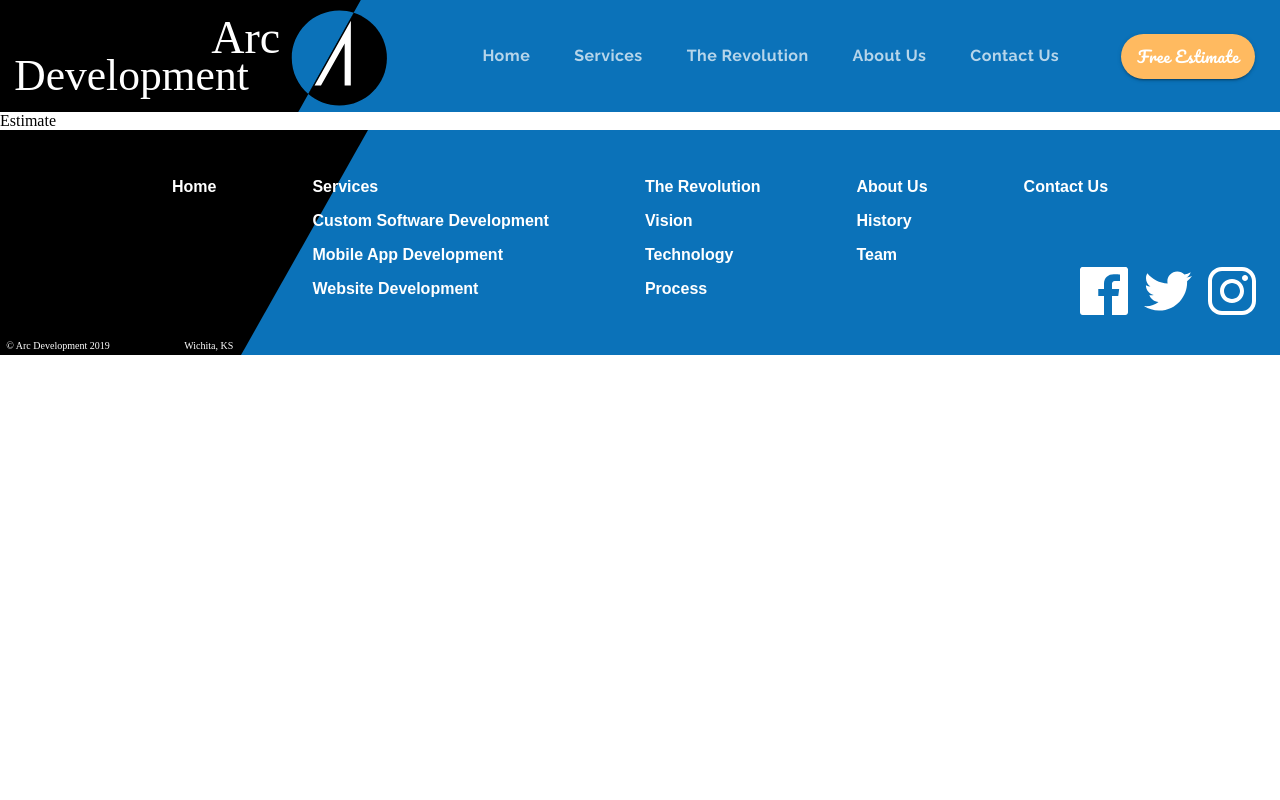
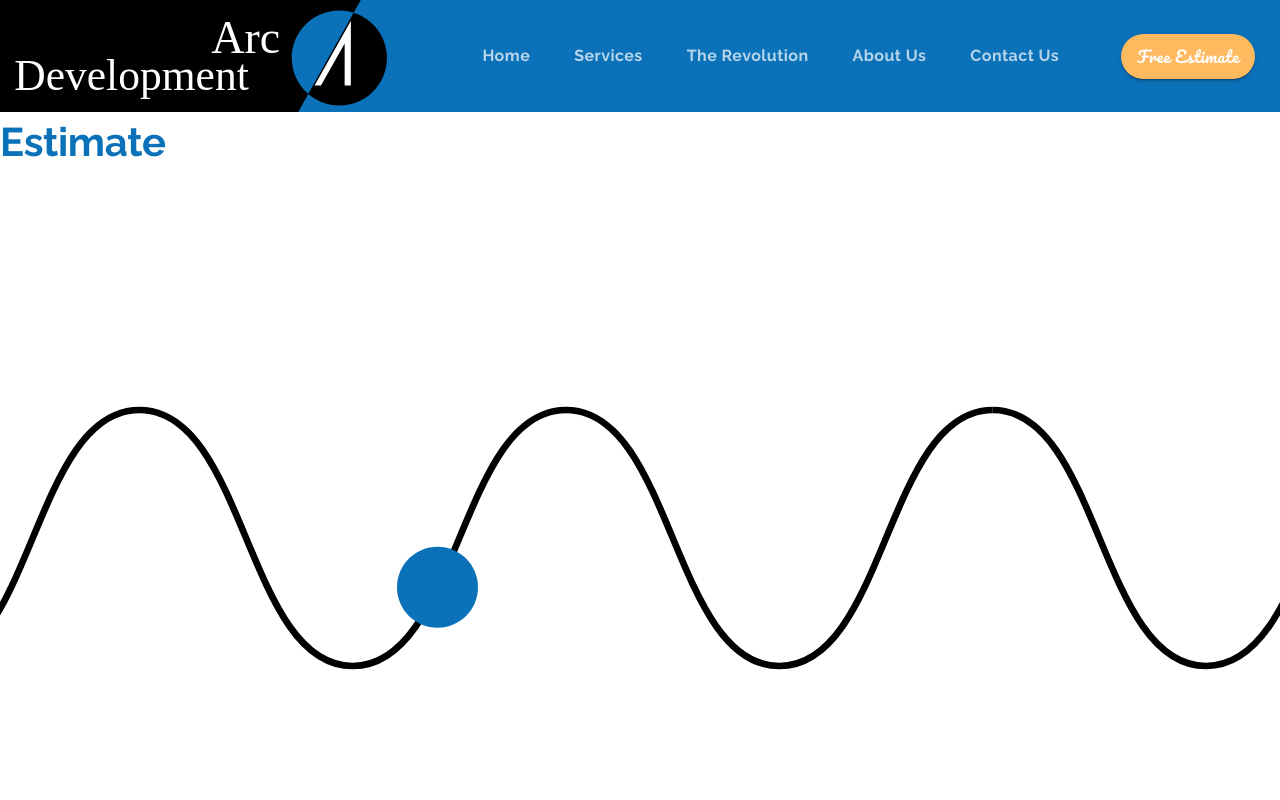
Before and after one commit to tanvirakibul/arc-development-app, a React (Create React App) app: page /estimate in a window 1280 px wide. Shown: the top 800 px of the page. Built offline with nearby package versions, Linux system fonts and the light colour scheme.

Commit message:
added the estimate page

```diff
--- a/src/components/App.js
+++ b/src/components/App.js
@@ -12,6 +12,7 @@
 import Revolution from "./Revolution";
 import About from "./About";
 import Contact from "./Contact";
+import Estimate from "./Estimate";
 
 function App() {
   const [selectedIndex, setSelectedIndex] = useState(0);
@@ -115,7 +116,13 @@
               />
             )}
           />
-          <Route exact path="/estimate" component={() => <div>Estimate</div>} />
+          <Route exact path="/estimate" render={(props) => (
+              <Estimate
+                {...props}
+                setValue={setValue}
+                setSelectedIndex={setSelectedIndex}
+              />
+            )} />
         </Switch>
         <Footer
           value={value}
--- /dev/null
+++ b/src/components/Estimate.js
@@ -0,0 +1,67 @@
+import React from "react";
+import Lottie from "react-lottie";
+import { makeStyles, useTheme } from "@material-ui/core/styles";
+import Grid from "@material-ui/core/Grid";
+import Typography from "@material-ui/core/Typography";
+import Button from "@material-ui/core/Button";
+import IconButton from "@material-ui/core/IconButton";
+
+import check from "../assets/check.svg";
+import send from "../assets/send.svg";
+import software from "../assets/software.svg";
+import mobile from "../assets/mobile.svg";
+import website from "../assets/mobile.svg";
+import backArrow from "../assets/backArrow.svg";
+import forwardArrow from "../assets/forwardArrow.svg";
+import backArrowDisabled from "../assets/backArrowDisabled.svg";
+import forwardArrowDisabled from "../assets/forwardArrowDisabled.svg";
+import camera from "../assets/camera.svg";
+import upload from "../assets/upload.svg";
+import person from "../assets/person.svg";
+import people from "../assets/people.svg";
+import persons from "../assets/persons.svg";
+import info from "../assets/info.svg";
+import bell from "../assets/bell.svg";
+import users from "../assets/users.svg";
+import iphone from "../assets/iphone.svg";
+import gps from "../assets/gps.svg";
+import customized from "../assets/customized.svg";
+import data from "../assets/data.svg";
+import android from "../assets/android.svg";
+import globe from "../assets/globe.svg";
+import biometrics from "../assets/biometrics.svg";
+
+import estimateAnimation from "../animations/estimateAnimation/data.json";
+
+const useStyles = makeStyles((theme) => {});
+
+export default function Estimate() {
+  const classes = useStyles();
+  const theme = useTheme();
+
+  const defaultOptions = {
+    loop: true,
+    autoplay: true,
+    animationData: estimateAnimation,
+    rendererSettings: {
+      preserveAspectRation: "xMidYMid slice",
+    },
+  };
+
+  return (
+    <Grid container direction="row">
+      {/* Estimate title & Animations */}
+      <Grid item container direction="column">
+        <Grid item>
+          <Typography variant="h2">Estimate</Typography>
+        </Grid>
+        <Grid item>
+          <Lottie options={defaultOptions} height="100%" width="100%" />
+        </Grid>
+      </Grid>
+
+      {/* Questions */}
+      <Grid item container direction="column"></Grid>
+    </Grid>
+  );
+}
--- a/src/components/LandingPage.js
+++ b/src/components/LandingPage.js
@@ -148,6 +148,7 @@
             preserveAspectRation: 'xMidYMid slice'
         }
     }
+
     return (
         <Grid className={classes.mainContainer}
          container direction="column">
```
